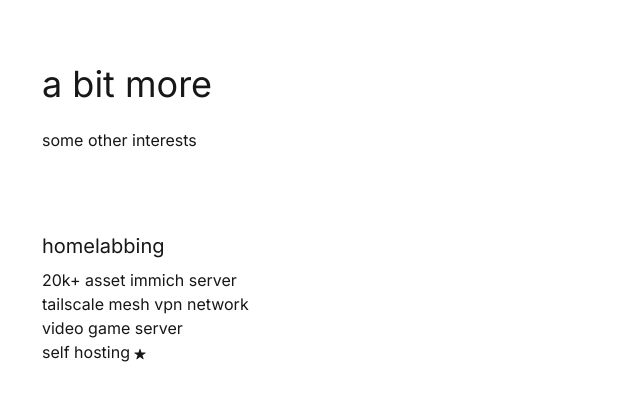
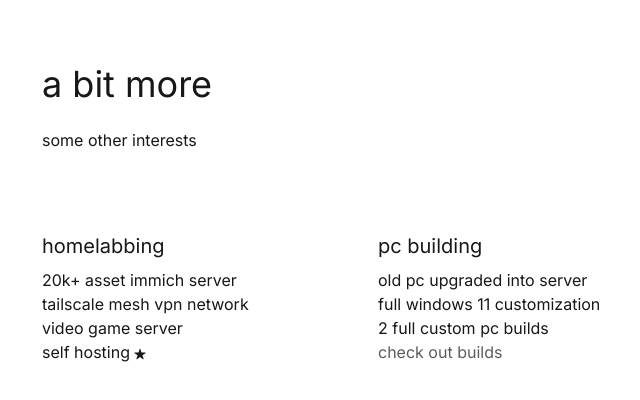
Before and after one commit to 2concrete/portfolio, a Next.js app: page /more in a window 1280 px wide. Shown: the top 400 px of the page, without its empty margins (262-902 px from the left). Built offline with nearby package versions, Linux system fonts and the light colour scheme; no server answers.

Commit message:
added pc building section

```diff
--- a/app/more/page.tsx
+++ b/app/more/page.tsx
@@ -32,13 +32,14 @@ const More = () => {
           <RandomCat />
         </div>
 
+        <section className="grid grid-cols-2">
           <div>
             <p className="text-xl mb-2">homelabbing</p>
             <p>20k+ asset immich server</p>
             <p>tailscale mesh vpn network</p>
             <p>video game server</p>
-          <p className="flex gap-1">
-            self hosting
+            <span className="flex gap-1">
+              <p>self hosting</p>
               <a
                 className="relative hover:opacity-60 transition-all duration-400 top-2"
                 href={"https://concrete.seagull-little.ts.net/"}
@@ -57,8 +58,21 @@ const More = () => {
                   <IoStar size={12} />
                 </motion.div>
               </a>
-          </p>
+            </span>
           </div>
+          <div>
+            <p className="text-xl mb-2">pc building</p>
+            <p>old pc upgraded into server</p>
+            <p>full windows 11 customization</p>
+            <p>2 full custom pc builds</p>
+            <a
+              href="https://au.pcpartpicker.com/user/Lukxer/"
+              className="opacity-70 hover:opacity-100 transition-all"
+            >
+              check out builds
+            </a>
+          </div>
+        </section>
       </main>
       <Analytics />
     </>
```
Lines whose indentation alone changed are shown as unchanged.
